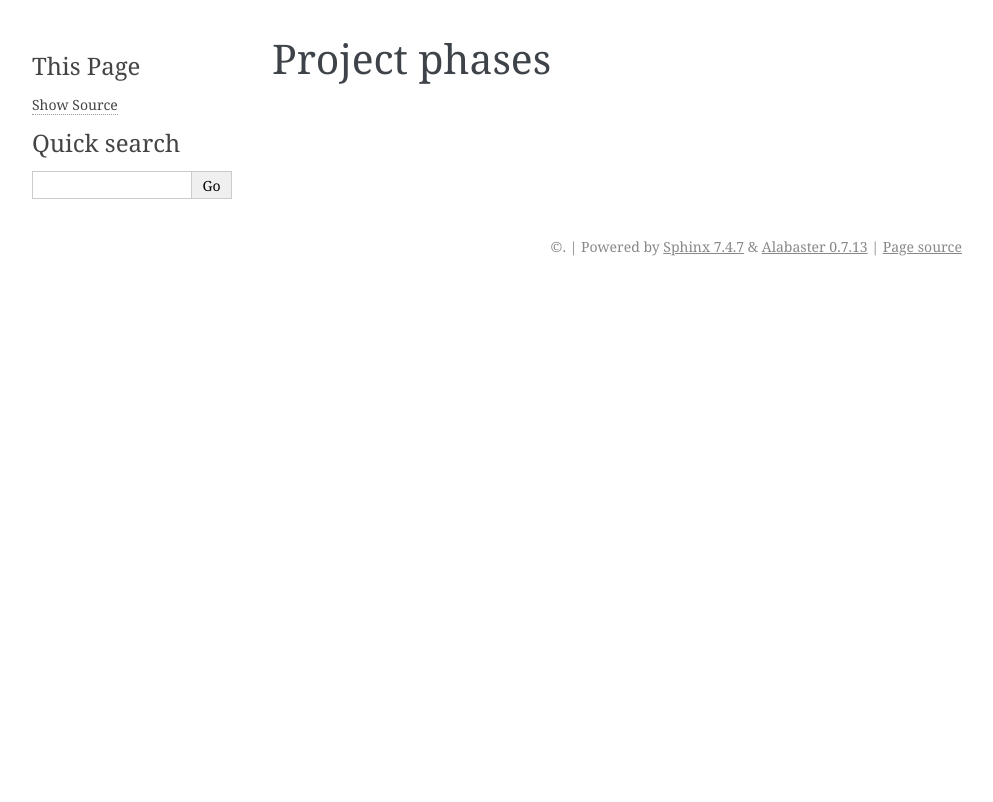
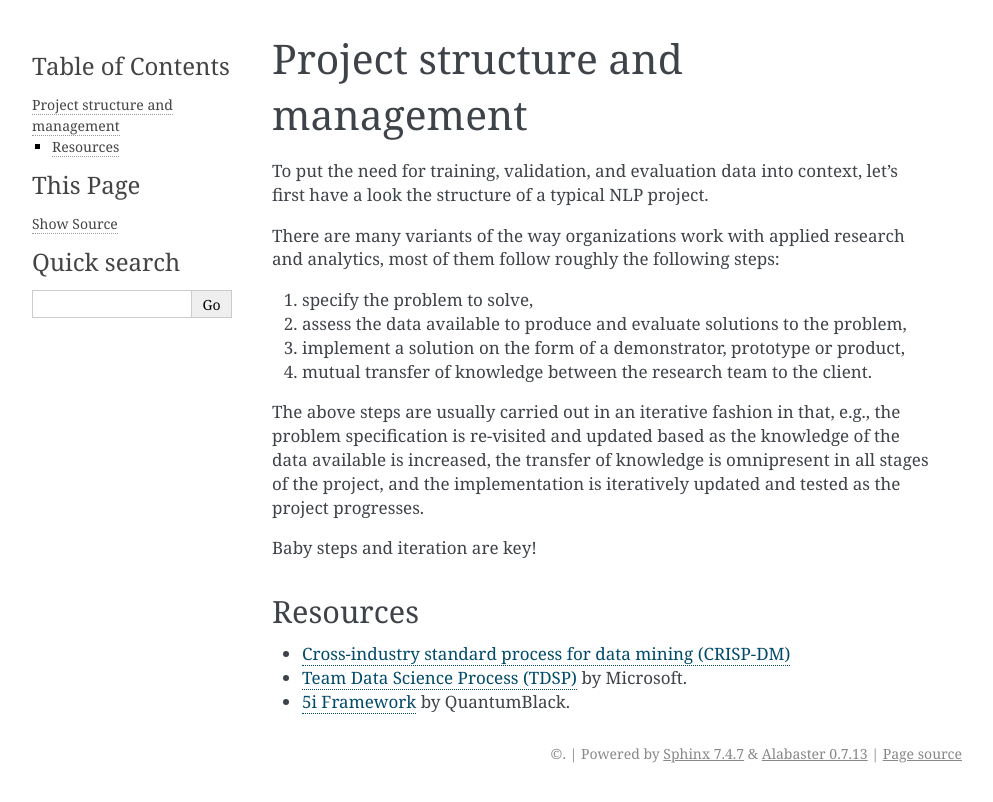
Before and after one commit to fredriko/nlp-data-readiness, a Sphinx documentation site: the page built from docs/project-phases.md, in a window 1280 px wide. Shown: the top 802 px of the page, without its empty margins (148-1141 px from the left). Built offline with Sphinx 7.4.7, drawn with Linux system fonts in a browser that asks for light colours.

Commit message:
Project structure

```diff
--- a/docs/index.rst
+++ b/docs/index.rst
@@ -6,6 +6,6 @@ Data Readiness
 
     introduction
     data-readiness-levels
+    project-phases
     questions-for-guidance
-    project-phases
     case-studies
--- a/docs/project-phases.md
+++ b/docs/project-phases.md
@@ -1 +1,24 @@
-# Project phases
+# Project structure and management
+
+To put the need for training, validation, and evaluation data into context, let's first have a look the structure of a
+typical NLP project.
+
+There are many variants of the way organizations work with applied research and analytics, most of them follow roughly
+the following steps:
+
+1. specify the problem to solve,
+1. assess the data available to produce and evaluate solutions to the problem,
+1. implement a solution on the form of a demonstrator, prototype or product,
+1. mutual transfer of knowledge between the research team to the client.
+
+The above steps are usually carried out in an iterative fashion in that, e.g., the problem specification is re-visited
+and updated based as the knowledge of the data available is increased, the transfer of knowledge is omnipresent in all
+stages of the project, and the implementation is iteratively updated and tested as the project progresses.
+
+Baby steps and iteration are key!
+
+## Resources
+
+* [Cross-industry standard process for data mining (CRISP-DM)](https://en.wikipedia.org/wiki/Cross-industry_standard_process_for_data_mining)
+* [Team Data Science Process (TDSP)](https://docs.microsoft.com/en-us/azure/machine-learning/team-data-science-process/lifecycle) by Microsoft.
+* [5i Framework](https://medium.com/quantumblack/the-protocol-series-articulating-the-lifecycle-of-an-analytics-use-case-with-the-5i-framework-9959b0306eee) by QuantumBlack.
```
Also changed, not shown: docs/introduction.md (+1 -1 lines).
